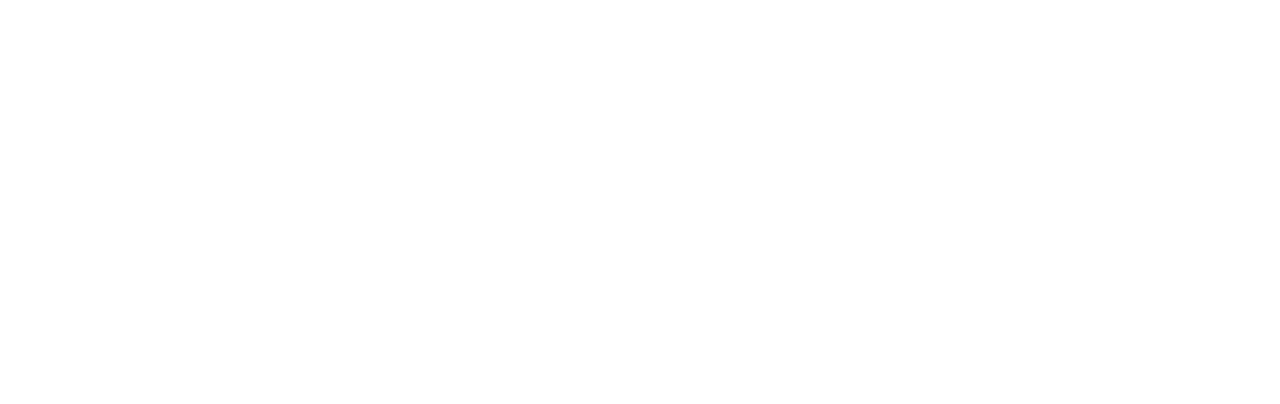
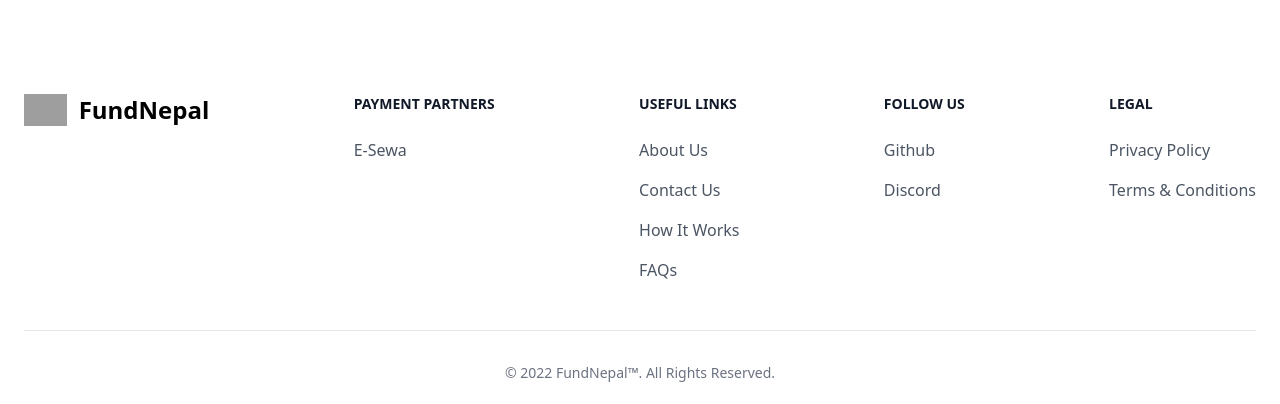
Before and after one commit to debuggers-pu/Fund-Nepal, a React (Create React App) app in the folder client/: page / in a window 1280 px wide. Shown: the part 1095-1499 px from the top of the page. Before the commit the page ends 1165 px from the top, so only its background shows below. Built offline with nearby package versions, Linux system fonts and the light colour scheme; grey boxes are pictures that could not be loaded.

Commit message:
login and logout pofile

```diff
--- a/client/src/components/Navbar.jsx
+++ b/client/src/components/Navbar.jsx
@@ -1,18 +1,39 @@
-import React from 'react'
-import { NavLink } from 'react-router-dom'
-import Searchbox from './shared/Searchbox'
-
+import React from "react";
+import { NavLink } from "react-router-dom";
+import Searchbox from "./shared/Searchbox";
+import { useDispatch, useSelector } from "react-redux";
+import { setAuthenticated, setUser } from "../redux/slices/authSlice";
 
 const Navbar = () => {
+  const isAuthenticated = useSelector((state) => state.auth.isauthenticated);
+  const image = useSelector((state)=> state.auth.user.user.profilepic) ;
+  const dispatch =useDispatch();
+  const onClick = ()=>{
+ dispatch(setUser())
+ dispatch(setAuthenticated(false))
+  }
   return (
-    <div className='flex justify-between items-center bg-green-500 text-white py-2 px-10 '>
-        <h1 className='font-bold text-xl '>Fund Nepal</h1>
-        <Searchbox/>
-       <NavLink to='/auth/login'>
-       <button className='px-4 py-2 bg-white text-primaryColor hover:opacity-75 rounded-sm border-none'>Login</button>
-       </NavLink>
+    <div className="flex justify-between items-center bg-green-500 text-white py-2 px-10 ">
+      <h1 className="font-bold text-xl ">Fund Nepal</h1>
+      <Searchbox />
+      {isAuthenticated === true ? (
+        <div className="flex items-center space-x-2">
+         <NavLink to="/">
+          <button className="px-4 py-2 bg-white text-primaryColor hover:opacity-75 rounded-sm border-none" onClick={onClick}>Logout</button>
+          </NavLink>
+          <img src={`http://localhost:5000/${image.split("\\")[1]}`} className="h-8 w-8 rounded-full"/>
+        </div>
+      ) : (
+        <NavLink to="/auth/login">
+          <button className="px-4 py-2 bg-white text-primaryColor hover:opacity-75 rounded-sm border-none">
+            Login
+          </button>
+        </NavLink>
+      )}
     </div>
-  )
-}
+  );
+};
 
-export default Navbar
+export default Navbar;
+
+// http://localhost:5000/1663581475437-IMG_20201008_085425.jpg
--- a/client/src/components/Signup.jsx
+++ b/client/src/components/Signup.jsx
@@ -33,7 +33,7 @@ const Signup = ({ onClick }) => {
         const res = await signup(credentials);
         if (res) {
           dispatch(setAuthenticated(true));
-          dispatch(setUser(res.data));
+          dispatch(setUser(res.data.user));
           toast.success(res.data.message);
           navigate("/")
         }
@@ -78,7 +78,7 @@ const Signup = ({ onClick }) => {
        <InputField
         placeholder={"Enter your phone number"}
         name="contactNumber"
-        type={"number"}
+        type={"text"}
         onChange={(e) => onChangeHandler("contactNumber", e)}
       />
       <InputField
--- /dev/null
+++ b/client/src/pages/Footer.jsx
@@ -0,0 +1,70 @@
+import React from 'react'
+
+const Footer = () => {
+  return (
+
+<footer class="p-4 bg-white sm:p-6 dark:bg-gray-900">
+    <div class="flex justify-between">
+        <div class="mb-6 md:mb-0">
+            <a href="#" class="flex items-center">
+                <img src="https://flowbite.com/docs/images/logo.svg" class="mr-3 h-8" alt="FlowBite Logo"/>
+                <span class="self-center text-2xl font-semibold whitespace-nowrap dark:text-white">FundNepal</span>
+            </a>
+        </div>
+            <div>
+                <h2 class="mb-6 text-sm font-semibold text-gray-900 uppercase dark:text-white">Payment Partners</h2>
+                <ul class="text-gray-600 dark:text-gray-400">
+                    <li class="mb-4">
+                        <a href="#" class="hover:underline">E-Sewa</a>
+                    </li>
+                </ul>
+            </div>
+            <div>
+                <h2 class="mb-6 text-sm font-semibold text-gray-900 uppercase dark:text-white">Useful Links</h2>
+                <ul class="text-gray-600 dark:text-gray-400">
+                    <li class="mb-4">
+                        <a href="#" class="hover:underline">About Us</a>
+                    </li>
+                    <li class="mb-4">
+                        <a href="#" class="hover:underline">Contact Us</a>
+                    </li>
+                    <li class="mb-4">
+                        <a href="#" class="hover:underline">How It Works</a>
+                    </li>
+                    <li class="mb-4">
+                        <a href="#" class="hover:underline">FAQs</a>
+                    </li>
+                </ul>
+            </div>
+            <div>
+                <h2 class="mb-6 text-sm font-semibold text-gray-900 uppercase dark:text-white">Follow us</h2>
+                <ul class="text-gray-600 dark:text-gray-400">
+                    <li class="mb-4">
+                        <a href="https://github.com/debuggers-pu/fundnepal" class="hover:underline ">Github</a>
+                    </li>
+                    <li>
+                        <a href="https://discord.com/channels/754563132604809266/754657282876506133" class="hover:underline">Discord</a>
+                    </li>
+                </ul>
+            </div>
+            <div>
+                <h2 class="mb-6 text-sm font-semibold text-gray-900 uppercase dark:text-white">Legal</h2>
+                <ul class="text-gray-600 dark:text-gray-400">
+                    <li class="mb-4">
+                        <a href="#" class="hover:underline">Privacy Policy</a>
+                    </li>
+                    <li>
+                        <a href="#" class="hover:underline">Terms &amp; Conditions</a>
+                    </li>
+                </ul>
+        </div>
+    </div>
+    <hr class="my-6 border-gray-200 sm:mx-auto dark:border-gray-700 lg:my-8" />
+    <span class="block text-sm text-gray-500 sm:text-center dark:text-gray-400">© 2022 <a href="#" class="hover:underline">FundNepal™</a>. All Rights Reserved.
+    </span>
+</footer>
+
+  )
+}
+
+export default Footer;
--- a/client/src/pages/HomePage.jsx
+++ b/client/src/pages/HomePage.jsx
@@ -1,12 +1,14 @@
 import React from 'react';
 import HeroSection from './HeroSection';
 import Services from './Services';
+import Footer from './Footer';
 
 const HomePage = () => {
   return (
     <div>
       <HeroSection />
       <Services />
+      <Footer />
     </div>
   )
 };
--- a/client/src/redux/slices/authSlice.js
+++ b/client/src/redux/slices/authSlice.js
@@ -4,7 +4,11 @@ const authSlice = createSlice({
   name: "auth",
   initialState: {
     isauthenticated: false,
-    user: null,
+    user:{
+      user :{
+        profilepic :" "
+      }
+    },
   },
   reducers: {
     setAuthenticated: (state, action) => {
@@ -17,5 +21,4 @@ const authSlice = createSlice({
 });
 
 export default authSlice.reducer;
-export const { setAuthenticated, setUser, setUserDetails, setRole } =
-  authSlice.actions;
+export const { setAuthenticated, setUser } = authSlice.actions;
```
Also changed, not shown: 10 other files (tests, documents, lock files or other folders).
